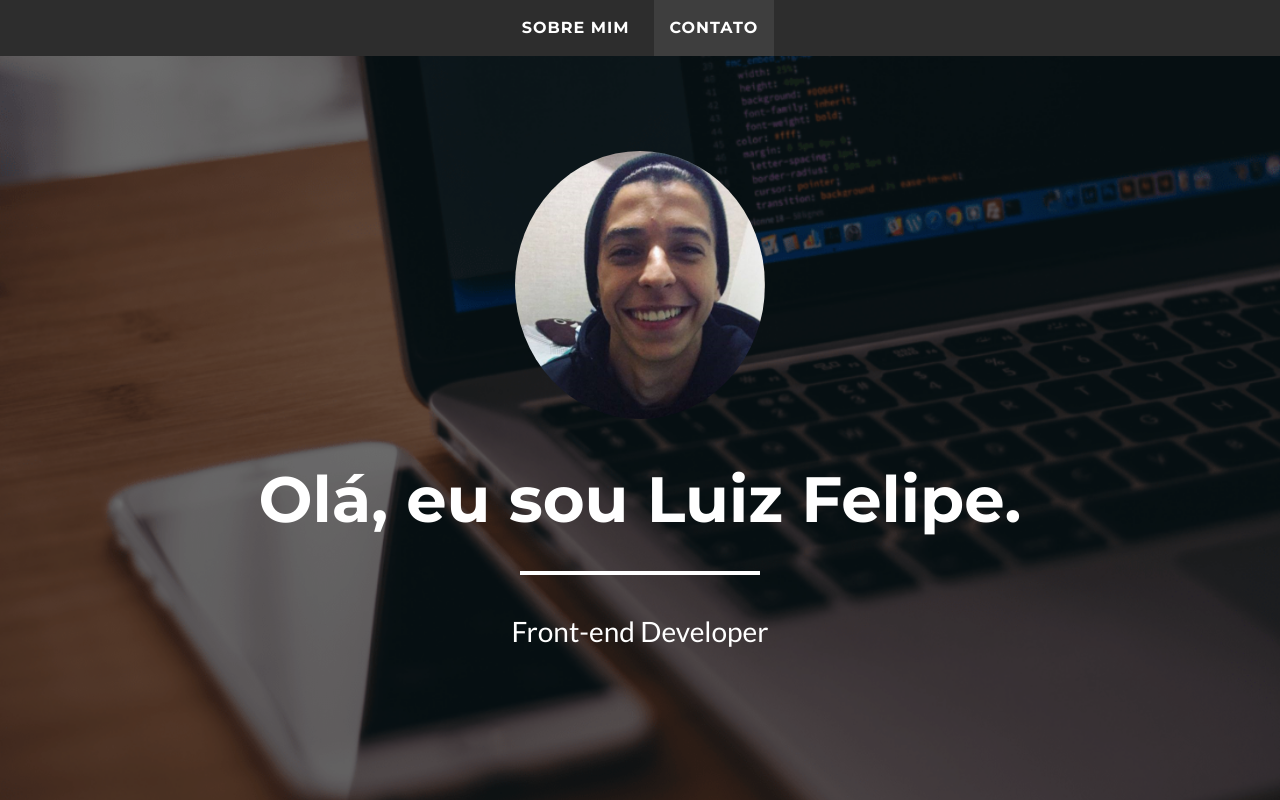
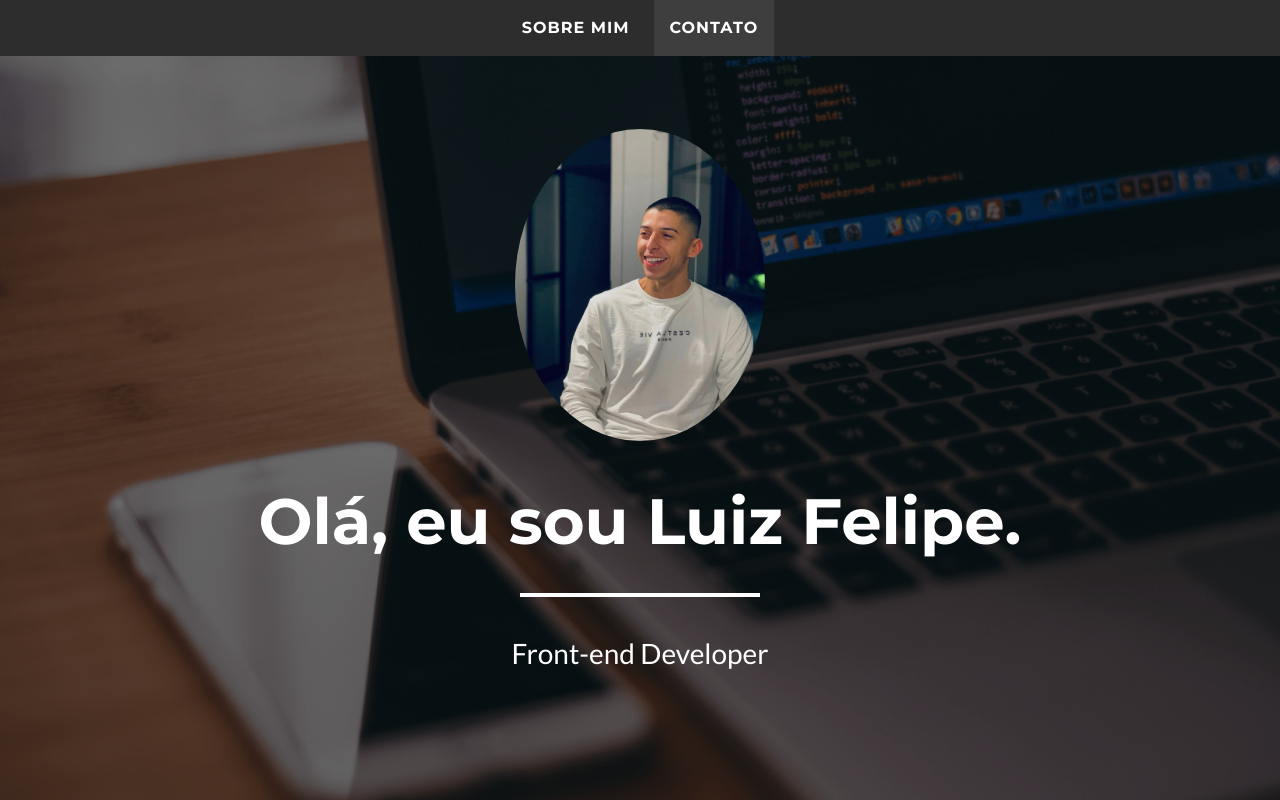
Before and after one commit to luizchaves97/luizchaves97.github.io, a website: page index.html in a window 1280 px wide. Shown: the top 800 px of the page. Drawn offline with Linux system fonts and the light colour scheme.

Commit message:
update image

```diff
--- a/index.html
+++ b/index.html
@@ -63,7 +63,7 @@
   <!-- Header -->
   <header class="masthead bg-primary text-white text-center">
     <div class="container">
-      <img class="img-fluid rounded-circle mb-5 d-block mx-auto" src="https://luizchaves97.github.io/dist/img/me.jpg"
+      <img class="img-fluid rounded-circle mb-5 d-block mx-auto" src="https://luizchaves97.github.io/dist/img/me.jpeg"
         alt="Luiz Felipe Rodrigues Chaves">
       <h1 class="mb-0">Olá, eu sou Luiz Felipe.</h1>
       <hr class="star-light">
```
Also changed, not shown: dist/img/me.jpeg (added), dist/img/me.jpg (deleted), 3 other files.
